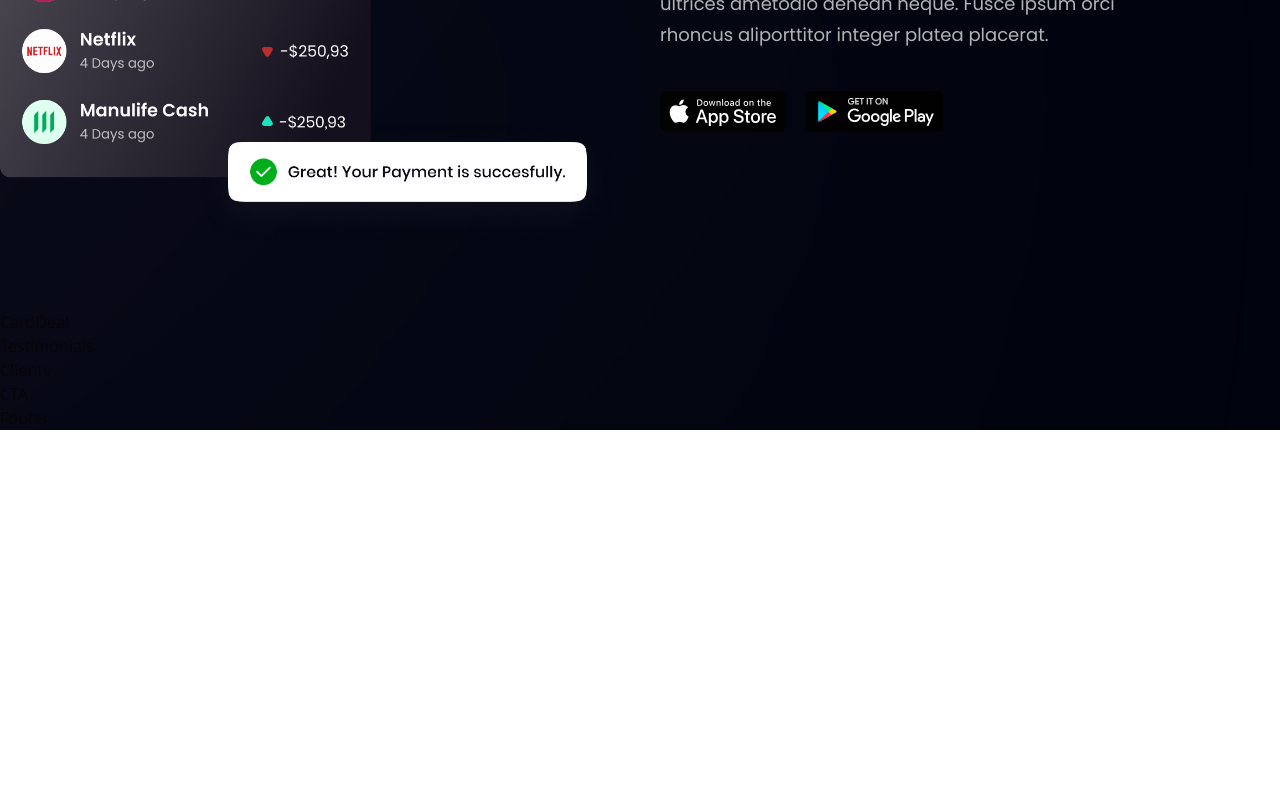
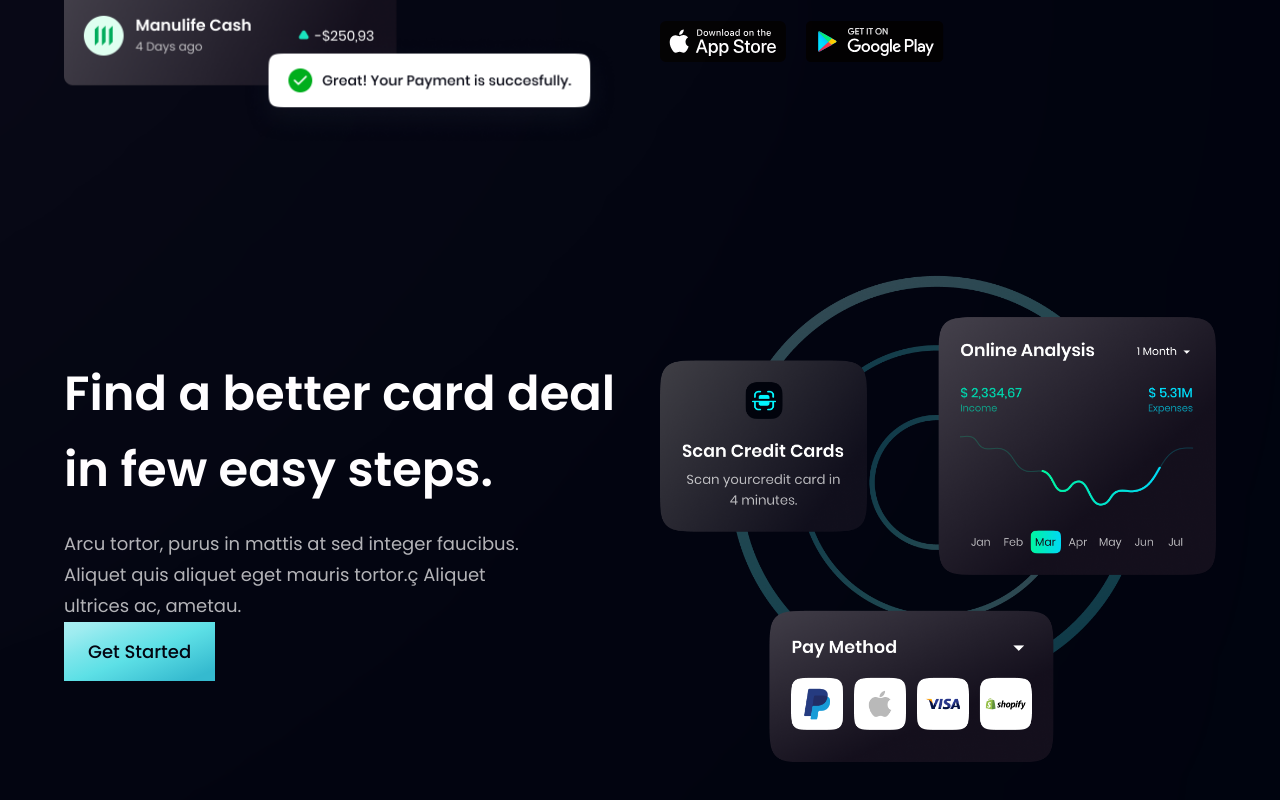
Before and after one commit to akash-kushwaha0/bank-app, a React (Vite) app: page / in a window 1280 px wide. Shown: the part 1982-2782 px from the top of the page. Before the commit the page ends 2412 px from the top, so only its background shows below. Built offline with nearby package versions, Linux system fonts and the light colour scheme.

Commit message:
Added FeedbackCard, Testimonials

```diff
--- a/src/App.jsx
+++ b/src/App.jsx
@@ -1,35 +1,33 @@
 import styles from "./style";
-
-import { Navbar, Hero, Stats, Business, Billing, CardDeal, Testimonials, Clients, CTA, Footer } from './components';
+import { Billing, Business, CardDeal, Clients, CTA, Footer, Navbar, Stats, Testimonials, Hero } from "./components";
 
 const App = () => (
   <div className="bg-primary w-full overflow-hidden">
-    <div className={'${styles.paddingX} ${styles.flexCenter}'}>
-      <div className={'${styles.boxWidth}'}>
-        <Navbar/>
+    <div className={`${styles.paddingX} ${styles.flexCenter}`}>
+      <div className={`${styles.boxWidth}`}>
+        <Navbar />
       </div>
     </div>
 
-    <div className={'bg-primary ${styles.flexStart}'}>
-      <div className={'${stles.boxWidth'}>
-        <Hero/>
+    <div className={`bg-primary ${styles.flexStart}`}>
+      <div className={`${styles.boxWidth}`}>
+        <Hero />
       </div>
     </div>
 
-    <div className={'bg-primary ${styles.paddingX} ${styles.flexStart}'}>
-      <div className={'${stles.boxWidth'}>
-        <Stats/>
-        <Business/>
-        <Billing/>
-        <CardDeal/>
-        <Testimonials/>
-        <Clients/>
-        <CTA/>
-        <Footer/>
+    <div className={`bg-primary ${styles.paddingX} ${styles.flexCenter}`}>
+      <div className={`${styles.boxWidth}`}>
+        <Stats />
+        <Business />
+        <Billing />
+        <CardDeal />
+        <Testimonials />
+        <Clients />
+        <CTA />
+        <Footer />
       </div>
     </div>
   </div>
 );
 
-
-export default App
+export default App;
--- a/src/components/Button.jsx
+++ b/src/components/Button.jsx
@@ -1,7 +1,7 @@
 import React from "react"
 
 const Button = ({styles}) =>  (
-    <button type="button" className={`py-4 px-6 bg-blue-gradient font-poppins font-medium text-[18px] text-primary outline-none ${styles}`}>
+    <button type="button" className={`py-4 px-6 bg-blue-gradient font-poppins font-medium text-[18px] text-primary outline-none ${styles}rounded-[10px]`}>
       Get Started
     </button>
   )
--- a/src/components/CardDeal.jsx
+++ b/src/components/CardDeal.jsx
@@ -1,9 +1,25 @@
-import React from 'react'
+import { card } from "../assets";
+import styles, { layout } from "../style";
+import Button from "./Button";
 
-const CardDeal = () => {
-  return (
-    <div>CardDeal</div>
-  )
-}
+const CardDeal = () => (
+  <section className={layout.section}>
+    <div className={layout.sectionInfo}>
+      <h2 className={styles.heading2}>
+        Find a better card deal <br className="sm:block hidden" /> in few easy steps.
+      </h2>
+      <p className={`${styles.paragraph} max-w-[470px] mt-5`}>
+        Arcu tortor, purus in mattis at sed integer faucibus. Aliquet quis
+        aliquet eget mauris tortor.ç Aliquet ultrices ac, ametau.
+      </p>
 
-export default CardDeal
+      <Button styles={`mt-10`} />
+    </div>
+
+    <div className={layout.sectionImg}>
+      <img src={card} alt="billing" className="w-[100%] h-[100%]" />
+    </div>
+  </section>
+);
+
+export default CardDeal;
--- a/src/components/FeedbackCard.jsx
+++ b/src/components/FeedbackCard.jsx
@@ -1,9 +1,21 @@
-import React from 'react'
+import { quotes } from "../assets"
 
-const FeedbackCard = () => {
-  return (
-    <div>FeedbackCard</div>
-  )
-}
+const FeedbackCard = ({ content, name, title, img}) =>  (
+  <div className="flex justify-between flex-col px-10 py-12 rounded-[20px] max-w-[370px] md:mr-10 sm:mr-5 mr-0 my-5 feedback-card">
+
+      <img src={quotes} alt="double_quotes" className="w-[42px] h-[27px] object-contain" />
+
+      <p className="font-poppins font-normal text-[18px] leading-[32px] text-white my-10">{content}</p>
+
+      <div className="flex flex-row">
+        <img src={img} alt="name" className="w-[48px] h-[48px]  rounded-full"/>
+        <div className="flex flex-col ml-4">
+          <h4 className="font-poppins font-semibold text-[20px] leading-[32px] text-white ">{name}</h4>
+          <p className="font-poppins font-normal text-[16px] leading-[24px] text-dimWhite">{title}</p>
+        </div>
+      </div>
+  </div>
+)
+
 
 export default FeedbackCard
--- a/src/components/Testimonials.jsx
+++ b/src/components/Testimonials.jsx
@@ -1,9 +1,25 @@
-import React from 'react'
+import { feedback } from "../constants";
+import styles from "../style";
+import FeedbackCard from './FeedbackCard';
 
-const Testimonials = () => {
-  return (
-    <div>Testimonials</div>
-  )
-}
+const Testimonials = () => (
+  <section id="clients" className={`${styles.paddingY} ${styles.flexCenter} flex-col relative`}>
+
+    <div className="absolute z-[0] w-[60%] h-[60%] -right[50%] rounded-full blue__gradient" />
+
+    <div className="w-full flex justify-between items-center md:flex-row flex col smLmb-16 mb-6 relatice z-[1]">
+      <h1 className={styles.heading2}>What people are <br className="sm:block hidden" /> saying about us</h1>
+      <div className="w-full md:mt-0 mt-6">
+        <p className={`${styles.paragraph} text-left max-w-[450px]`}>Everything you need to accept card payments and grow your business anywhere on the planet.</p>
+      </div>
+    </div>
+    <div className="flex flex-wrap sm:justify-start justify-center w-fu;; feedback-container relative z-[1]">
+      {feedback.map((card) => (
+        <FeedbackCard key={card.id} {...card} />
+      ))}
+    </div>
+  </section>
+)
+
 
 export default Testimonials
```
